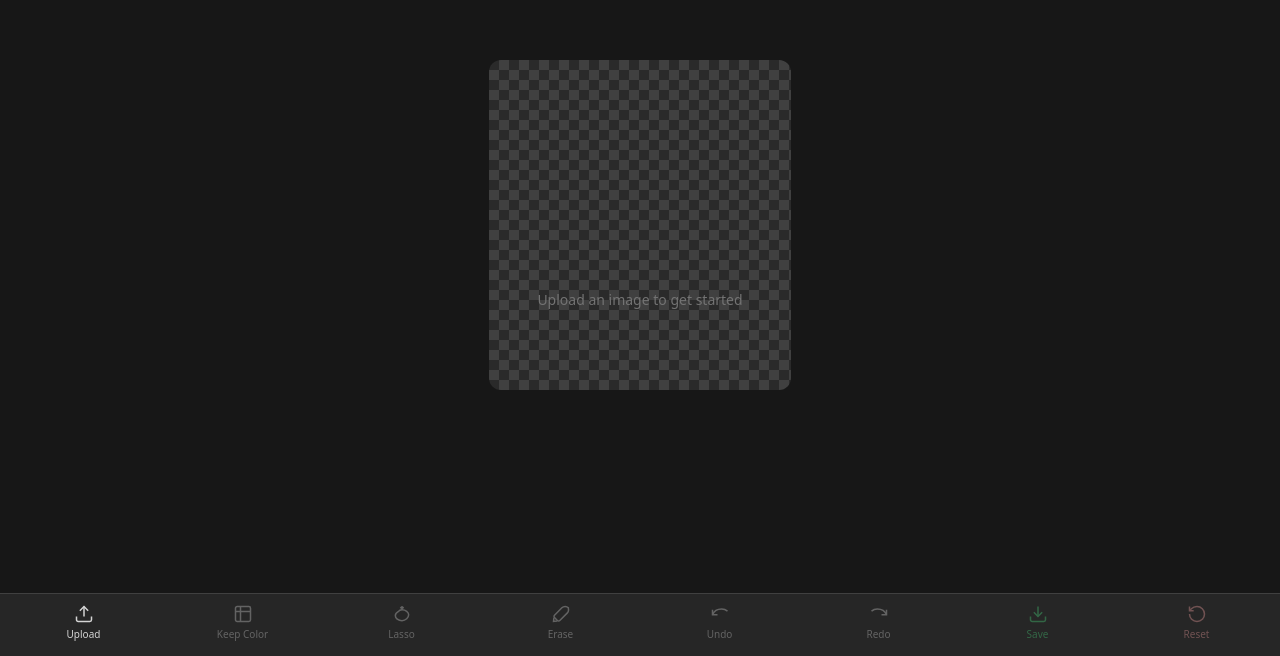
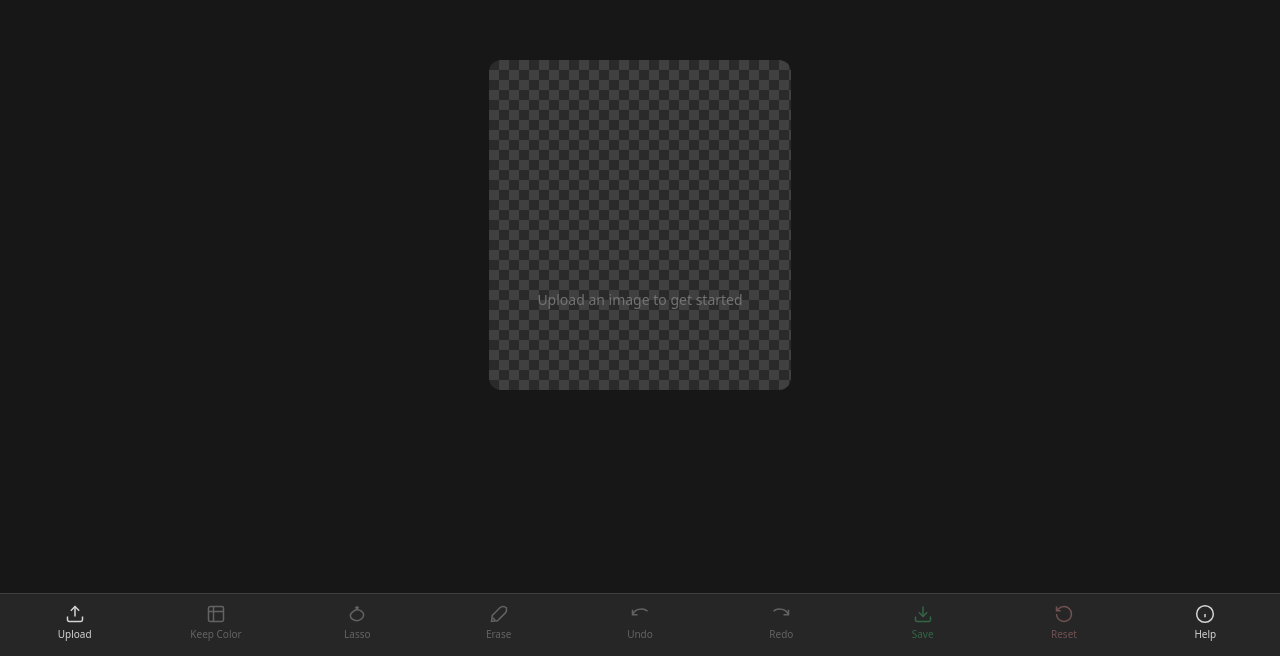
Before and after one commit to nrrb/bgremove, a Vue app: page / in a window 1280 px wide. Shown: the part 144-800 px from the top of the page. Built offline with nearby package versions, Linux system fonts and the light colour scheme.

Commit message:
Some help!

```diff
--- a/src/App.vue
+++ b/src/App.vue
@@ -748,6 +748,13 @@ watch(showOverlay, async (val) => {
         </svg>
         Reset
       </button>
+
+      <a href="https://nrrb.github.io/bgremove/" target="_blank" rel="noopener" class="tbtn">
+        <svg class="w-5 h-5" viewBox="0 0 24 24" fill="none" stroke="currentColor" stroke-width="1.8">
+          <circle cx="12" cy="12" r="10"/><path d="M12 16v-4m0-4h.01"/>
+        </svg>
+        Help
+      </a>
     </div>
 
   </div>
```
Also changed, not shown: 1 other file (tests, documents, lock files or other folders).
